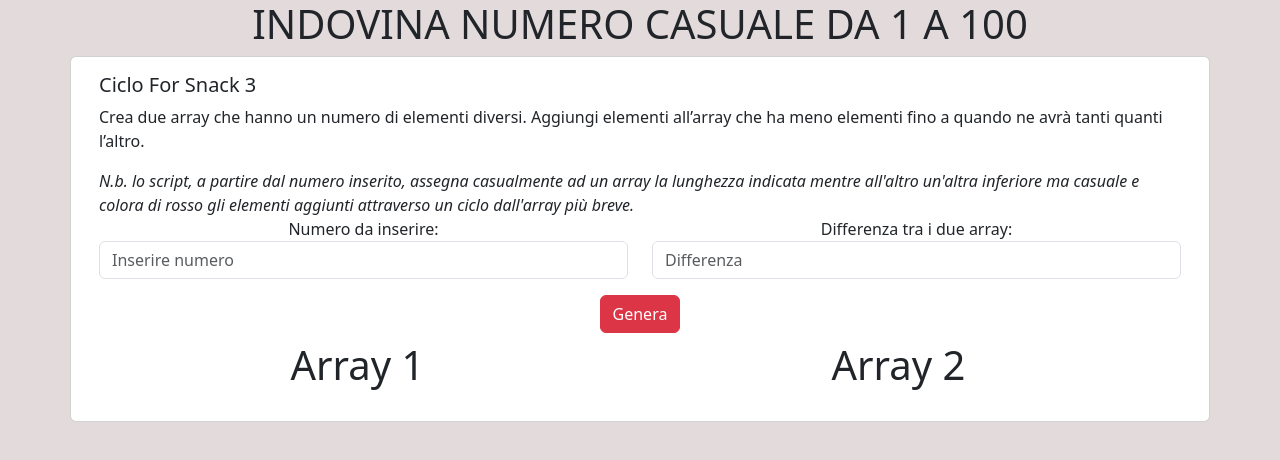
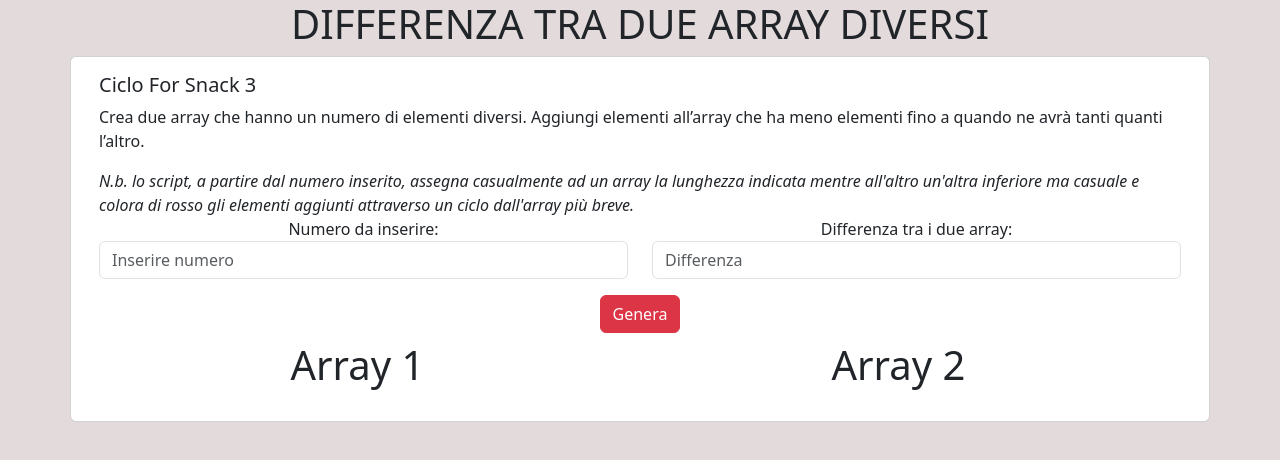
Before and after one commit to michelearcopinto/js-jsnacks-blocco-2, a plain HTML site: page jsnack3/index.html in a window 1280 px wide. Drawn offline with nearby package versions, Linux system fonts and the light colour scheme.

Commit message:
feat: html adjustment title

```diff
--- a/jsnack3/index.html
+++ b/jsnack3/index.html
@@ -12,7 +12,7 @@
 </head>
 
 <body>
-    <h1 class="text-uppercase text-center">indovina numero casuale da 1 a 100</h1>
+    <h1 class="text-uppercase text-center">differenza tra due array diversi</h1>
     <div class="card container">
         <div class="card-body">
             <h5 class="card-title">Ciclo For Snack 3</h5>
```
